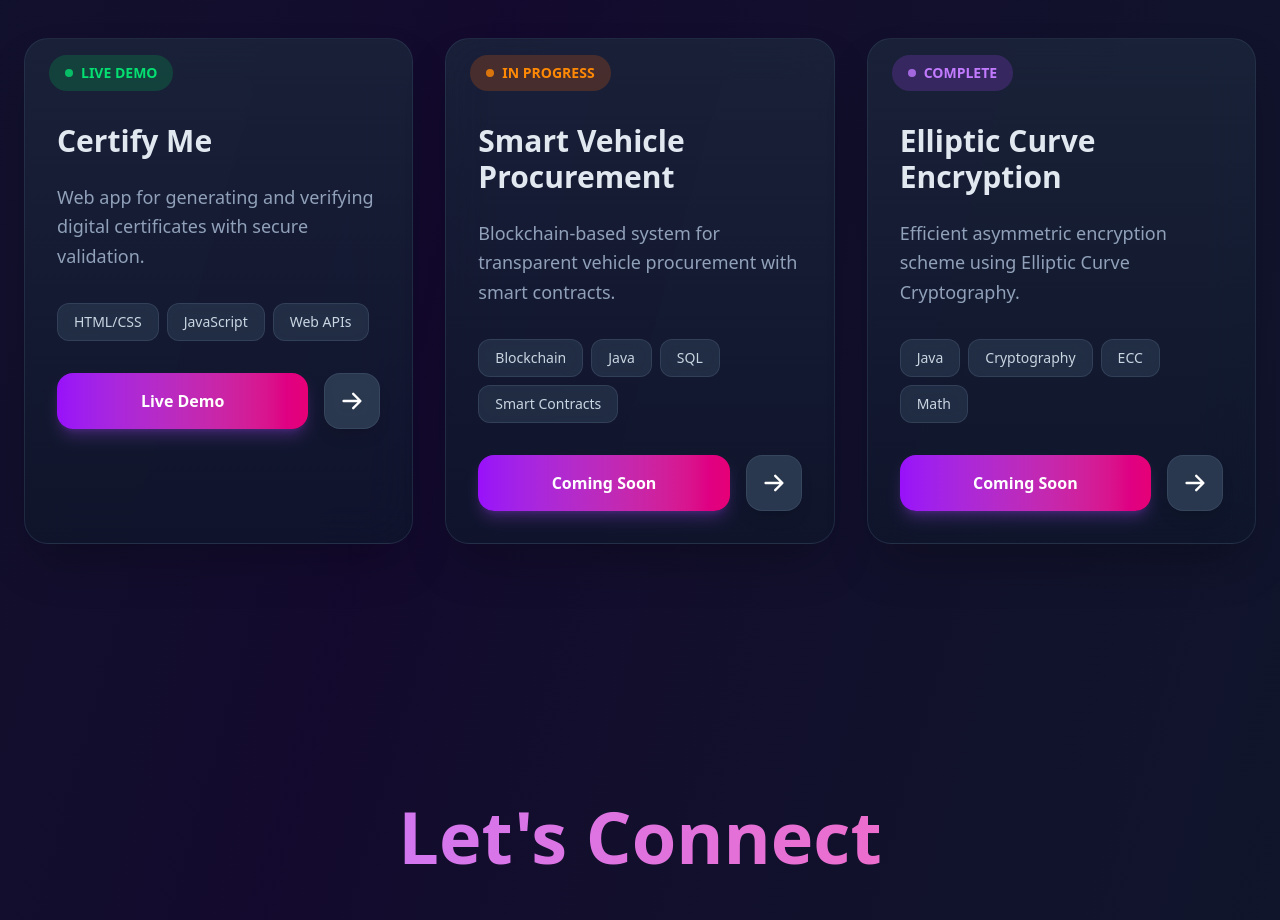
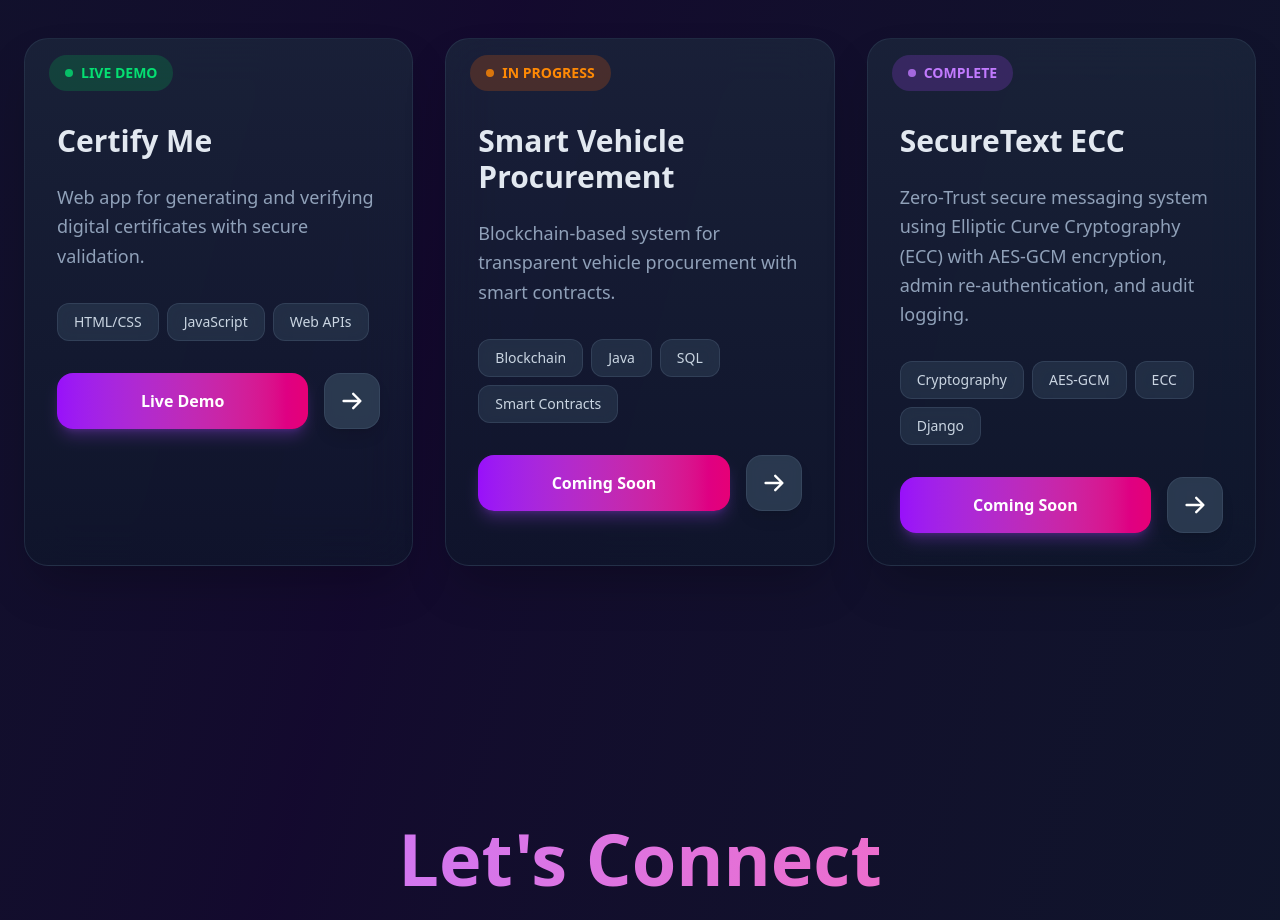
Before and after one commit to manigit434/portfolio, a Next.js app: page / in a window 1280 px wide. Shown: the part 2780-3700 px from the top of the page. Built offline with nearby package versions, Linux system fonts and the light colour scheme.

Commit message:
Update project details for SecureText ECC
Updated project title and details for SecureText ECC, including description, technologies, live link, and GitHub repository.

```diff
--- a/app/page.tsx
+++ b/app/page.tsx
@@ -63,12 +63,12 @@ export default function Home() {
       status: 'progress',
     },
     {
-      title: 'Elliptic Curve Encryption',
+      title: 'SecureText ECC',
       description:
-        'Efficient asymmetric encryption scheme using Elliptic Curve Cryptography.',
-      tech: ['Java', 'Cryptography', 'ECC', 'Math'],
-      live: '#',
-      github: 'https://github.com/manigit434',
+        'Zero-Trust secure messaging system using Elliptic Curve Cryptography (ECC) with AES-GCM encryption, admin re-authentication, and audit logging.',
+      tech: ['Cryptography', 'AES-GCM', 'ECC', 'Django'],
+      live: 'https://secure-text-ecc.onrender.com',
+      github: 'https://github.com/manigit434/secure-text-ecc',
       status: 'complete',
     },
   ];
```
